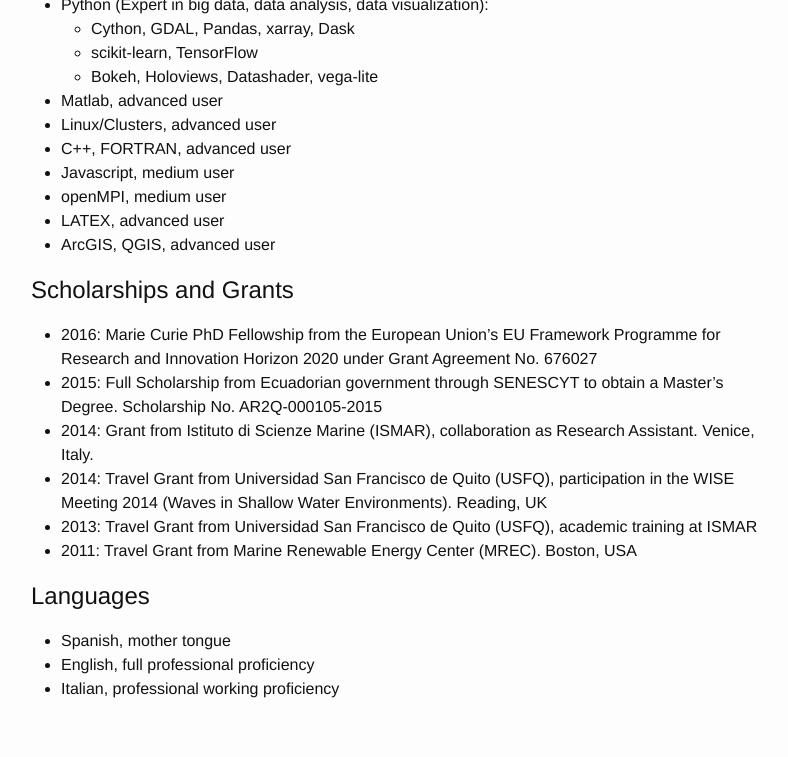
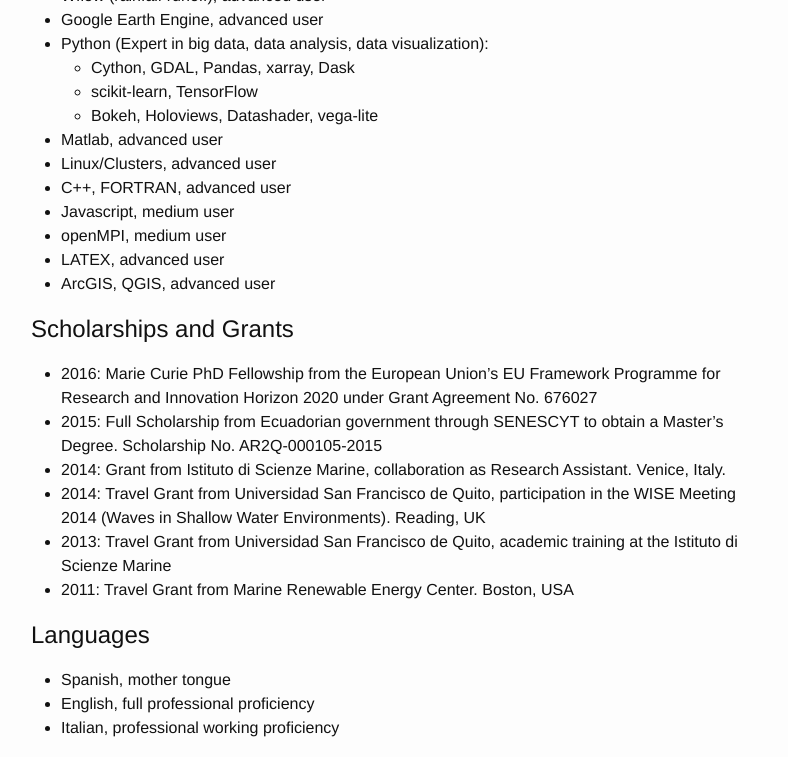
Before and after one commit to jsosa/jsosa.github.io, a Jekyll site: the page built from CV.md, in a window 1280 px wide and 900 px high, scrolled down 1836 px, cut to the strip 0-757 px from the top of the window. Shown: the whole strip, without its empty margins (239-1027 px from the left). Built offline with Jekyll 4.4.1, drawn with Linux system fonts in a browser that asks for light colours; some of the changed text lies outside the part shown.

Commit message:
CV update

```diff
--- a/CV.md
+++ b/CV.md
@@ -79,10 +82,10 @@
 
 * 2016: Marie Curie PhD Fellowship from the European Union’s EU Framework Programme for Research and Innovation Horizon 2020 under Grant Agreement No. 676027
 * 2015: Full Scholarship from Ecuadorian government through SENESCYT to obtain a Master's Degree. Scholarship No. AR2Q-000105-2015
-* 2014: Grant from Istituto di Scienze Marine (ISMAR), collaboration as Research Assistant. Venice, Italy.
-* 2014: Travel Grant from Universidad San Francisco de Quito (USFQ), participation in the WISE Meeting 2014 (Waves in Shallow Water Environments). Reading, UK
-* 2013: Travel Grant from Universidad San Francisco de Quito (USFQ), academic training at ISMAR
-* 2011: Travel Grant from Marine Renewable Energy Center (MREC). Boston, USA
+* 2014: Grant from Istituto di Scienze Marine, collaboration as Research Assistant. Venice, Italy.
+* 2014: Travel Grant from Universidad San Francisco de Quito, participation in the WISE Meeting 2014 (Waves in Shallow Water Environments). Reading, UK
+* 2013: Travel Grant from Universidad San Francisco de Quito, academic training at the Istituto di Scienze Marine
+* 2011: Travel Grant from Marine Renewable Energy Center. Boston, USA
 
 # Languages
 
```
Also changed, not shown: other parts of CV.md (+4 -1 lines).
